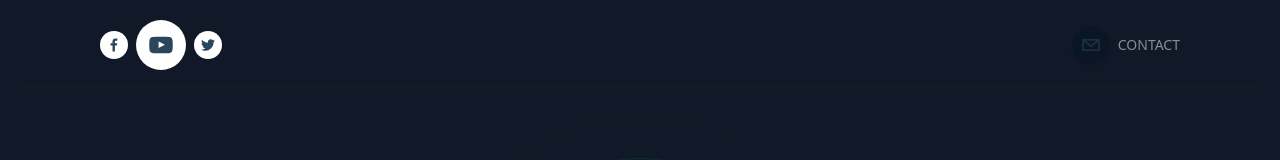
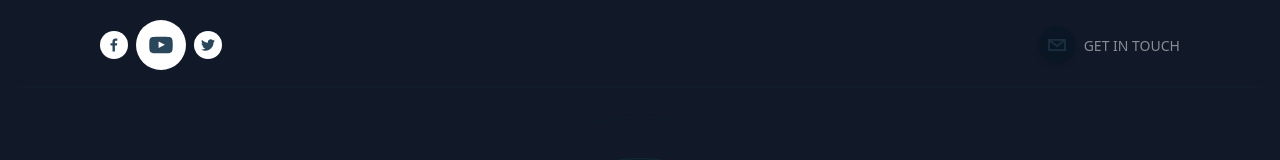
Before and after one commit to donmanuel1997/primeumaton, a Next.js app: page / in a window 1280 px wide. Shown: the top 160 px of the page. Built offline with nearby package versions, Linux system fonts and the light colour scheme.

Commit message:
first commit

```diff
--- a/components/Headers.tsx
+++ b/components/Headers.tsx
@@ -76,7 +76,7 @@ export default function Headers({ }: Props) {
                             style={{ height: 38, width: 38 }} />
                     </div>
                     <Link href="#contact">
-                    <div className=' uppercase ml-2 text-white text-sm'>CONTACT</div>
+                    <div className=' uppercase ml-2 text-white hidden text-sm md:inline-flex'>Get in touch</div>
                     </Link>
                 </motion.div>
                 </div>
```
